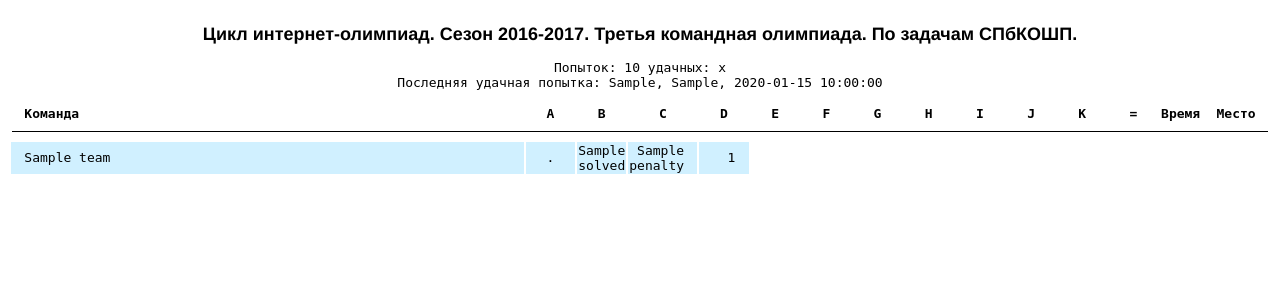
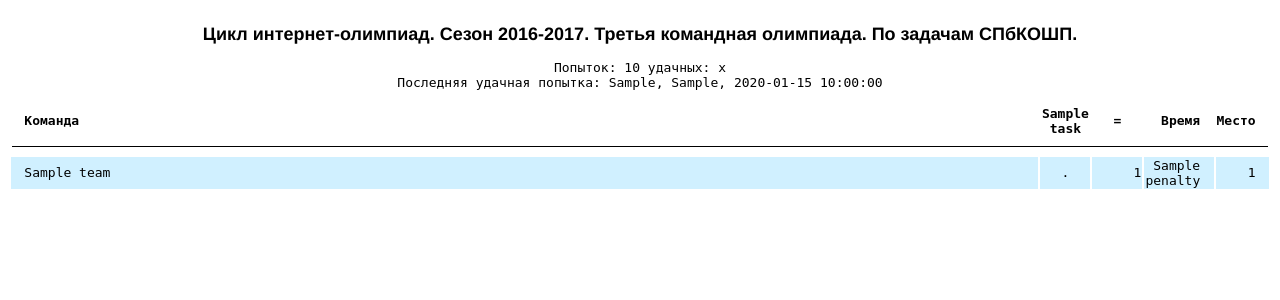
Before and after one commit to Kracav4ik/web_testing, a Python web app: template web_testing/templates/home.jinja2 in a window 1280 px wide. Shown: the top 300 px of the page. Run offline with Jinja, Linux system fonts and the light colour scheme; the template is opened without the code that fills it: most values are stand-ins (such as "Sample title", 1, 10 or a date in 2020).

Commit message:
Auto changing colors of rows, rank and solved count are calculated

```diff
--- a/web_testing/templates/home.jinja2
+++ b/web_testing/templates/home.jinja2
@@ -17,28 +17,31 @@
                     <tbody>
                     <tr bgcolor="ffffff">
                         <th class="party">Команда</th>
-                        <th class="problem">A</th>
-                        <th class="problem">B</th>
-                        <th class="problem">C</th>
-                        <th class="problem">D</th>
-                        <th class="problem">E</th>
-                        <th class="problem">F</th>
-                        <th class="problem">G</th>
-                        <th class="problem">H</th>
-                        <th class="problem">I</th>
-                        <th class="problem">J</th>
-                        <th class="problem">K</th>
+                        {% for task in tasks %}
+                            <th class="problem">{{ task }}</th>
+                        {% endfor %}
                         <th class="solved">=</th>
                         <th class="penalty">Время</th>
                         <th class="rank">Место</th>
                     </tr>
                     <tr height="3">
-                        <td colspan="15">
+                        <td colspan="{{ tasks|length + 4 }}">
                             <hr size="1" color="000000">
                         </td>
                     </tr>
+                    {% set bg_cycler = cycler(0, 1) %}
+                    {% set bg_color = {
+                        True : ("d0f0ff", "c8e8f8"),
+                        False: ("ffffff", "f8f8f8")
+                    } %}
+                    {% set current_val = teams[0].solved_count() %}
+                    {% set current_col = True %}
                     {% for team in teams %}
-                    <tr bgcolor="d0f0ff">
+                        {% if current_val != team.solved_count() %}
+                            {% set current_val = team.solved_count() %}
+                            {% set current_col = loop.cycle(False, True) %}
+                        {% endif %}
+                        <tr bgcolor="{{ bg_color[current_col][bg_cycler.__next__()] }}">
                         <td class="party">{{ team.name }}</td>
                         {% for task in tasks %}
                             <td class="problem">
@@ -58,9 +61,9 @@
                             {% endif %}
                             </td>
                         {% endfor %}
-                        <td class="solved">{{ team.solved }}</td>
+                        <td class="solved">{{ team.solved_count() }}</td>
                         <td class="penalty">{{ team.penalty }}</td>
-                        <td class="rank">{{ team.rank }}</td>
+                        <td class="rank">{{ loop.index }}</td>
                     </tr>
                     {% endfor %}
                     </tbody>
```
Also changed, not shown: web_testing/views.py (+8 -15 lines).
